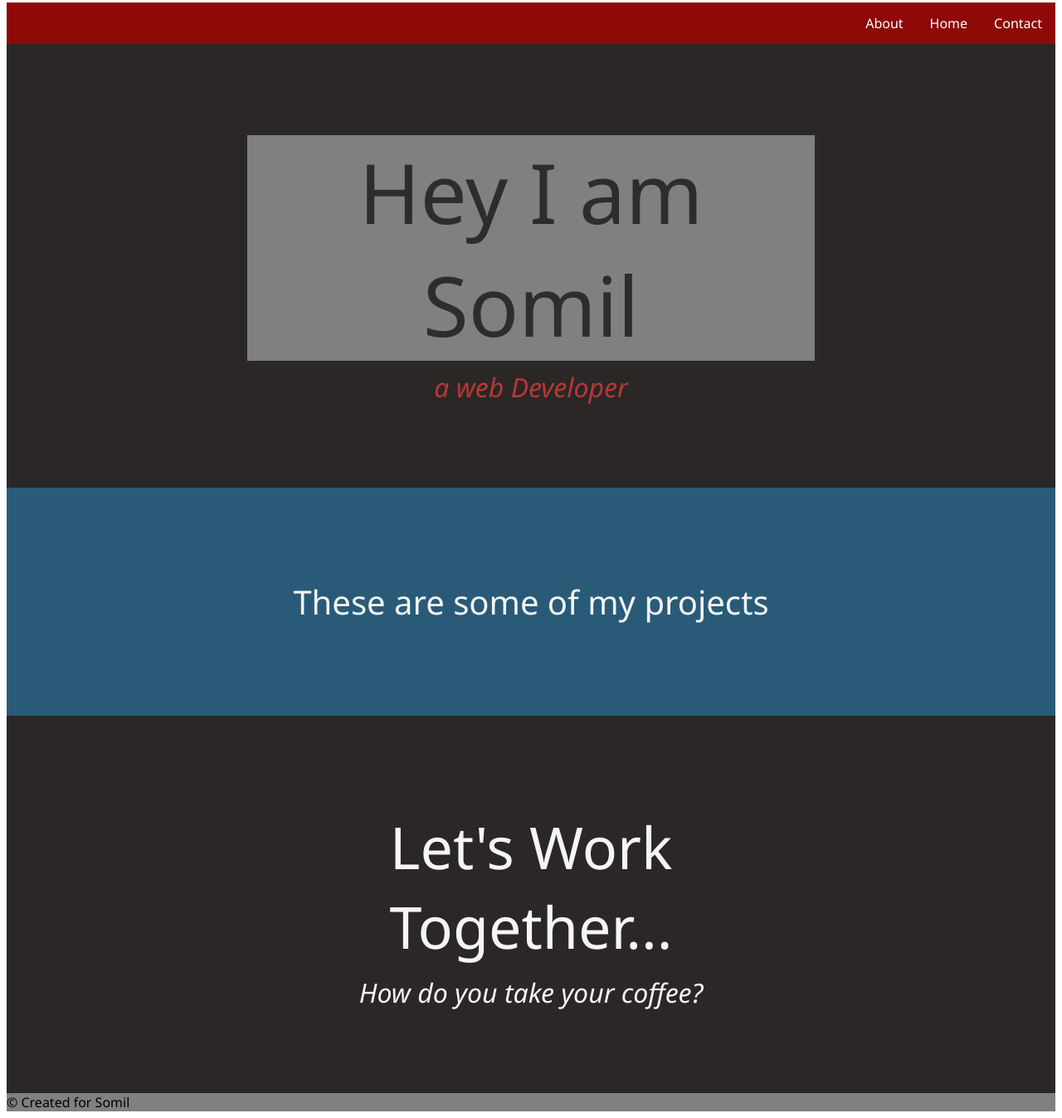
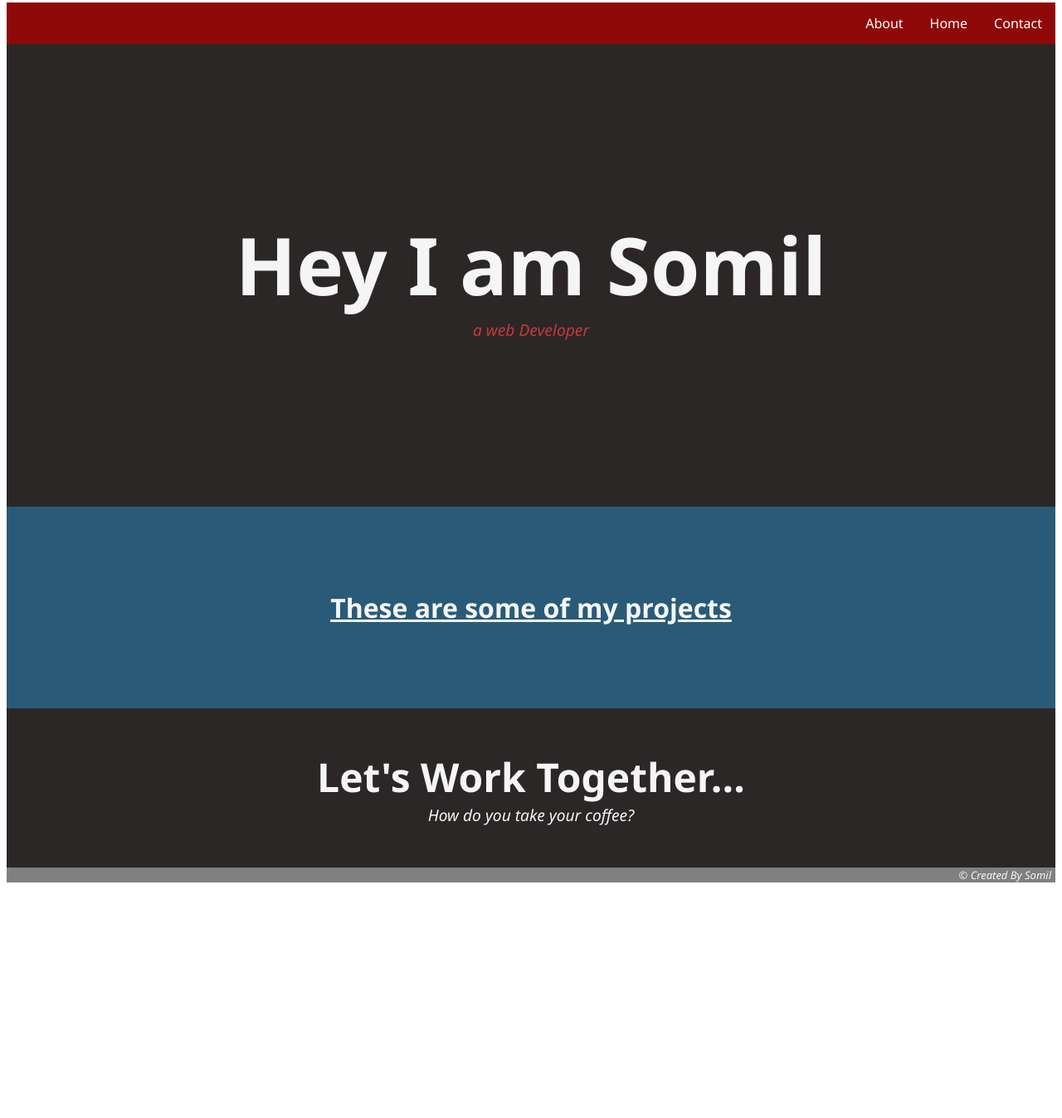
Before and after one commit to somagarw/techdoc, a plain HTML site: page portfolio.html in a window 1280 px wide. Shown: the part 5-1353 px from the top of the page at 83% size. After the commit the page ends 1077 px from the top, so only its background shows below. Drawn offline with Linux system fonts and the light colour scheme.

Commit message:
Update portfolio.html

```diff
--- a/portfolio.html
+++ b/portfolio.html
@@ -6,15 +6,11 @@
   <meta charset="utf-8">
   <meta name="viewport" content="width=device-width, initial-scale=1">
 
-  <title>CodePen - FCC: Tribute Page</title>
+  <title>Somil: Personal Portfolio </title>
 
   <style>
     html body {
       font-family: 'Segoe UI', Tahoma, Geneva, Verdana, sans-serif;
-    }
-
-    @media screen {
-
     }
 
     #myHeader {
@@ -43,7 +39,7 @@
     }
 
     li a:hover:not(.active) {
-      background-color: rgb(26, 172, 172);
+      background-color: rgb(128, 159, 201);
     }
 
     .active {
@@ -51,71 +47,95 @@
     }
 
 
-    .myFooter {
-      background-color: grey;
+
+      #welcome {
+      background-color: rgb(43, 39, 39);
+      text-align: center;
+      padding: 200px
     }
 
-    .myFooterdiv {
-      float: right;
+    #welcome h1{
+   font-size: 6rem;
+    color: whitesmoke;
+    padding: 0;
+    margin: 0;
     }
 
-    #blackSec {
-      background-color: rgb(43, 39, 39);
-      color: grey;
-      text-align: center;
-      padding: 100px;
-
+    #welcome p{
+      font-size: larger;
+      font-style: italic;
+    color:rgb(196, 57, 57);
+    padding: 0;
+    margin: 0;
     }
 
-    .centerprice {
-      background-color: grey;
-      color: rgb(46, 45, 45);
-      font-size: 100px;
-      ;
-      margin: 10px 190px 10px 190px;
-    }
-
-    .worktgthr {
-      color: whitesmoke;
-      font-size: 70px;
-      ;
-      margin: 10px 190px 10px 190px;
-    }
-
-    .websiteslabel {
-      color: whitesmoke;
-      font-size: 40px;
-     text-align: center;
-
-      margin: 10px 190px 10px 190px;
-    }
-
-    #wrktgthritalic {
-      font-style: italic;
-      font-size: xx-large !important;
-      color: whitesmoke;
-    }
-
-    #italic {
-      font-style: italic;
-      font-size: xx-large !important;
-      color: rgb(184, 55, 55);
-    }
-
-    #wesbites {
+    #websites {
       background-color: rgb(41, 91, 121);
       text-align: center;
       padding: 100px;
     }
 
-    .card {
-  width: 40%;
-  height: 60%;
+    #websites h1{
+      color: whitesmoke;
+      text-align: center;
+      padding: 0;
+    margin: 0;
+    font-size: 2rem;
+
+    text-decoration: underline;
 }
 
-.container {
-  padding: 12px 16px;
-  background-color: black;
+#connect {
+      background-color: rgb(43, 39, 39);
+      text-align: center;
+      padding: 50px
+    }
+
+    #connect h1{
+      color: whitesmoke;
+      text-align: center;
+      padding: 0;
+    margin: 0;
+    font-size: 3rem;
+    }
+
+    #connect p{
+      font-size: larger;
+      font-style: italic;
+    color:whitesmoke;
+    padding: 0;
+    margin: 0;
+    }
+
+    #myFooter {
+      background-color: grey;
+    }
+
+
+    #myFooter p{
+      font-size: small;
+      font-style: italic;
+    color:whitesmoke;
+    padding: 0;
+    margin: 0;
+    margin-right: 5px;
+    text-align: right;
+    }
+
+
+@media only screen and (max-width: 600px) {
+      #welcome {
+        background-color: rgb(43, 39, 39);
+      text-align: center;
+      padding: 100px
+    }
+
+    #welcome h1{
+      font-size: 2rem;
+    color: whitesmoke;
+    padding: 0;
+    margin: 0;
+    }
 }
   </style>
 </head>
@@ -125,43 +145,39 @@
   <header id="myHeader">
     <nav>
       <ul>
-        <li><a href="#contact">Contact</a></li>
-        <li><a href="#news">Home</a></li>
-        <li><a href="#home">About</a></li>
+        <li><a href="#connect">Contact</a></li>
+        <li><a href="#websites">Home</a></li>
+        <li><a href="#welcome">About</a></li>
       </ul>
     </nav>
   </header>
 
   <main>
-    <div id="blackSec">
-      <div class="centerprice">
-        Hey I am Somil
-      </div>
-      <div id="italic">a web Developer
-      </div>
-    </div>
-    <div id="wesbites">
-      <div class="websiteslabel">
-        These are some of my projects </div>
+    <section id="welcome">
+    <h1>Hey I am Somil</h1>
+        <p>a web Developer
+        </p>
+    </section>
+
+    <section id="websites">
+      <h1>
+        These are some of my projects </h1>
+        </section>
 
 
-
-
-
-    </div>
-    <div id="blackSec">
-      <div class="worktgthr">
+    <section id="connect">
+      <h1>
         Let's Work Together...
-      </div>
-      <div id="wrktgthritalic">How do you take your coffee?
-      </div>
-    </div>
+      </h1>
+      <p>How do you take your coffee?
+      </p>
+    </section>
   </main>
 
-  <footer class="myFooter">
-    <div>
-      © Created for Somil
-    </div>
+  <footer id="myFooter">
+    <p>
+      © Created By Somil
+    </p>
   </footer>
 
 <script>
```
